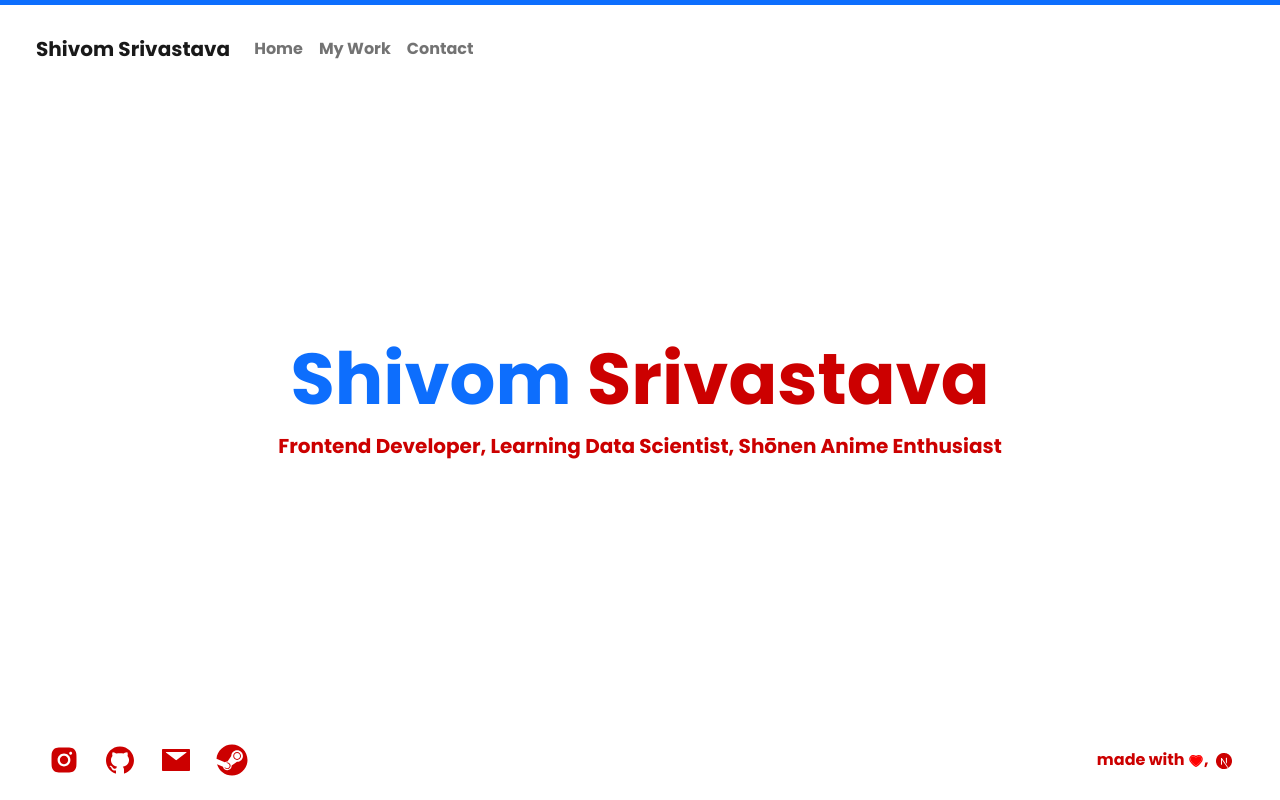
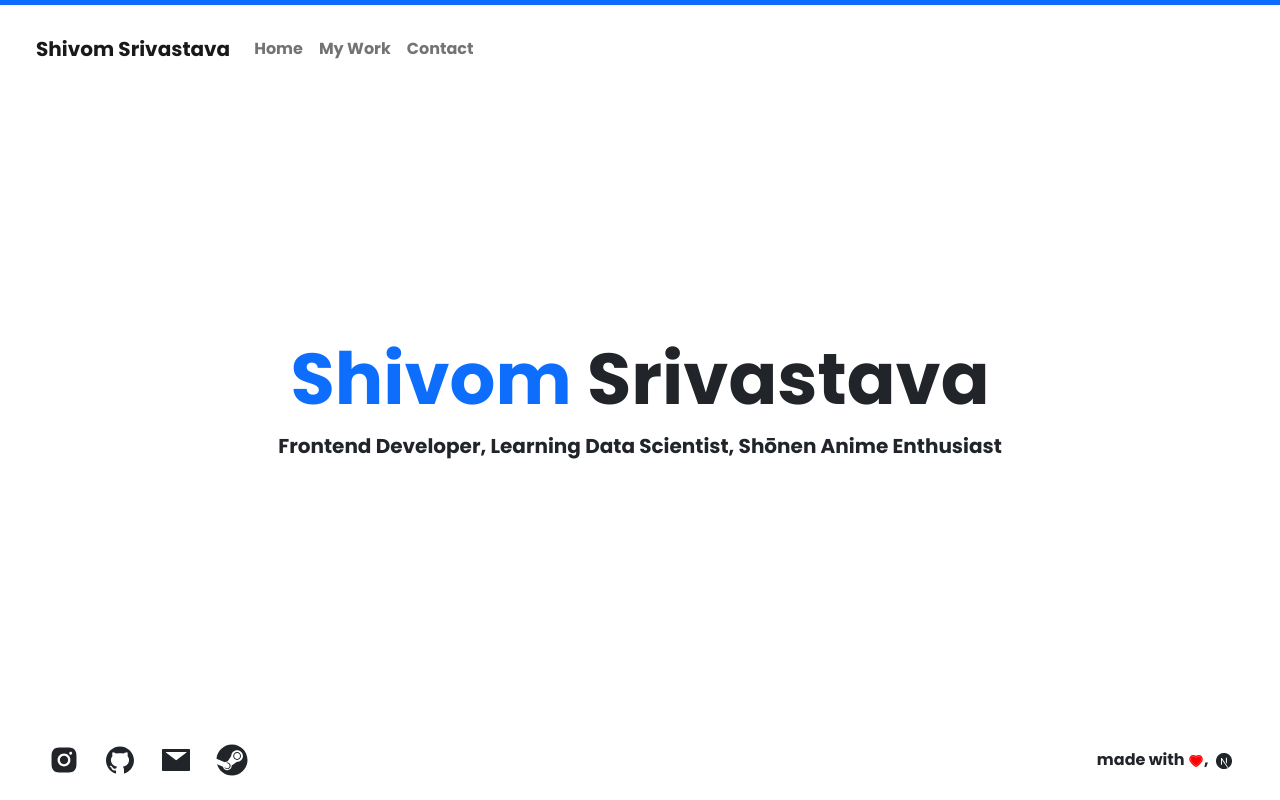
Before and after one commit to Guchii/me, a Next.js app: page / in a window 1280 px wide. Built offline with nearby package versions, Linux system fonts and the light colour scheme.

Commit message:
colorfix

```diff
--- a/styles/globals.scss
+++ b/styles/globals.scss
@@ -10,11 +10,10 @@ body {
   font-family: -apple-system, BlinkMacSystemFont, Segoe UI, Roboto, Oxygen,
     Ubuntu, Cantarell, Fira Sans, Droid Sans, Helvetica Neue, sans-serif;
     -webkit-user-select: none;
-        -webkit-touch-callout: none;
-        -moz-user-select: none;
-        -ms-user-select: none;
-        user-select: none;
-        color: #cc0000;
+    -webkit-touch-callout: none;
+    -moz-user-select: none;
+    -ms-user-select: none;
+    user-select: none;
 }
 
 a {
```
